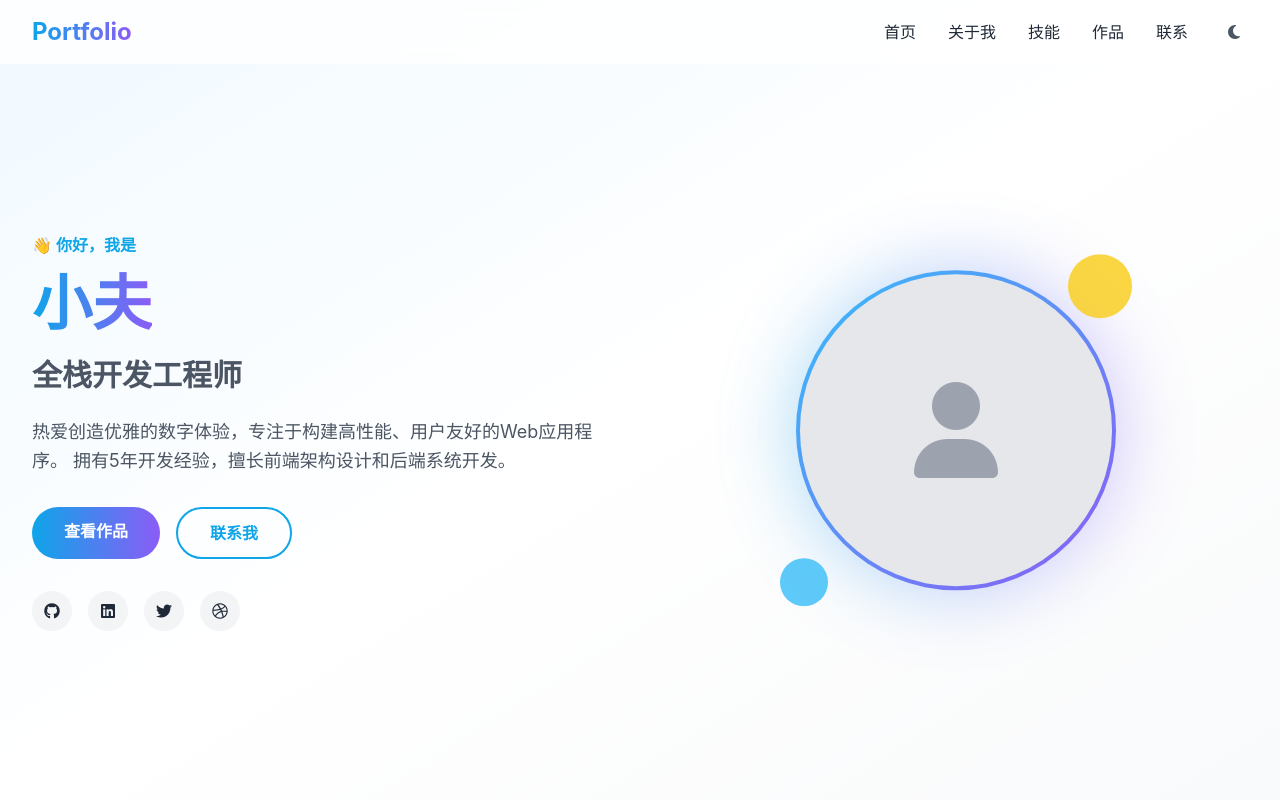
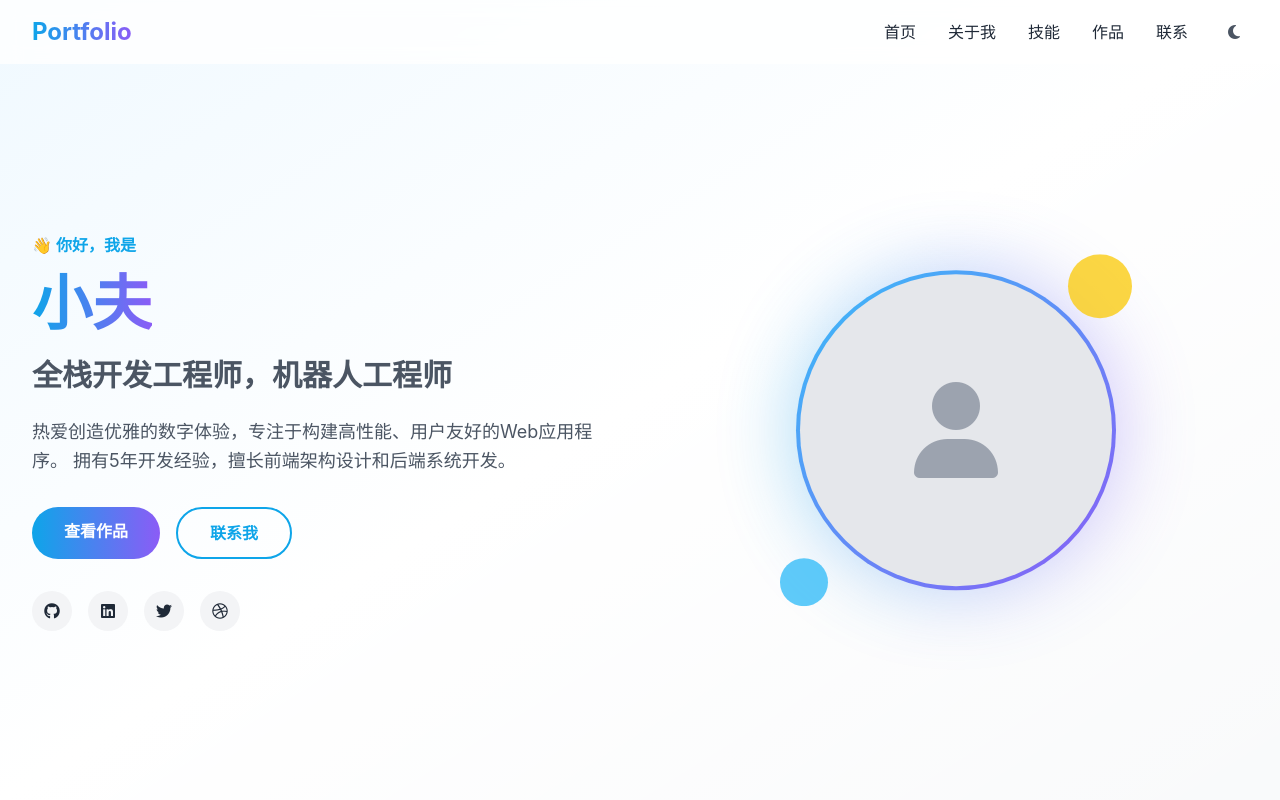
Before and after one commit to KuKuXiaofu/kukuxiaofu.github.io, a plain HTML site: page index.html in a window 1280 px wide. Shown: the top 800 px of the page. Drawn offline with nearby package versions, Linux system fonts and the light colour scheme.

Commit message:
Update job title to include robotics engineer

```diff
--- a/index.html
+++ b/index.html
@@ -180,7 +180,7 @@
                         <span class="text-gradient bg-gradient-to-r from-primary-500 to-accent-500">小夫</span>
                     </h1>
                     <h2 class="text-2xl sm:text-3xl font-semibold text-gray-600 dark:text-gray-400 mb-6">
-                        全栈开发工程师
+                        全栈开发工程师，机器人工程师
                     </h2>
                     <p class="text-lg text-gray-600 dark:text-gray-400 mb-8 leading-relaxed">
                         热爱创造优雅的数字体验，专注于构建高性能、用户友好的Web应用程序。
```
